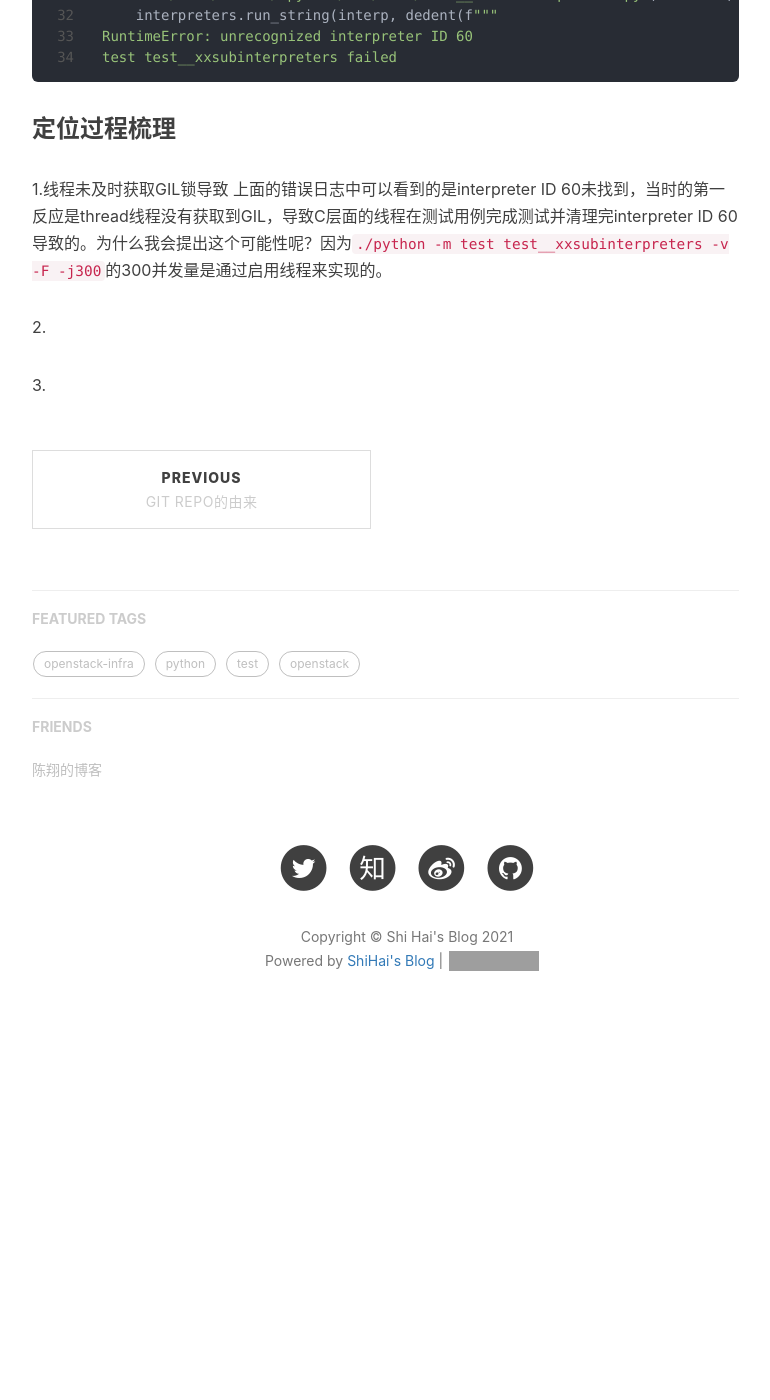
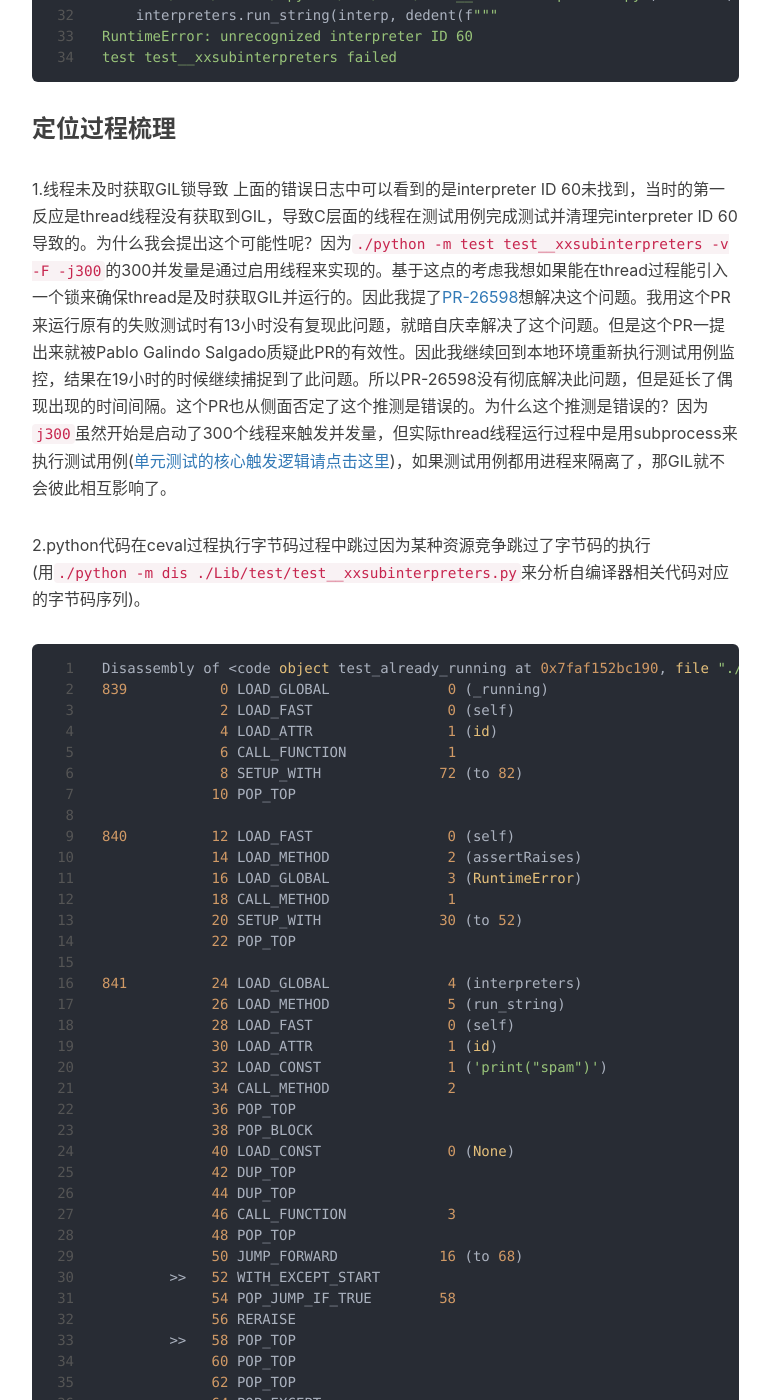
Before and after one commit to shihai1991/shihai1991.github.io, a Jekyll site: the page built from _posts/2021-08-22-python子编译器资源竞争问题.md, in a window 1280 px wide and 1400 px high, scrolled down 1552 px. Shown: the whole window, without its empty margins (233-1003 px from the left). Built offline with Jekyll 4.4.1, drawn with Linux system fonts in a browser that asks for light colours; nearby versions of some CDN libraries; comment, search, counter and statistics services are not loaded; before the commit the page ends 2617 px from its top, so only the background shows below that; some of the changed text lies outside the part shown; grey boxes are pictures that could not be loaded.

Commit message:
Update 2021-08-22-python子编译器资源竞争问题.md

````diff
--- a/_posts/2021-08-22-python子编译器资源竞争问题.md
+++ b/_posts/2021-08-22-python子编译器资源竞争问题.md
@@ -56,8 +56,64 @@ test test__xxsubinterpreters failed
 
 ### 定位过程梳理
 1.线程未及时获取GIL锁导致
-上面的错误日志中可以看到的是interpreter ID 60未找到，当时的第一反应是thread线程没有获取到GIL，导致C层面的线程在测试用例完成测试并清理完interpreter ID 60导致的。为什么我会提出这个可能性呢？因为`./python -m test test__xxsubinterpreters -v -F -j300`的300并发量是通过启用线程来实现的。
+上面的错误日志中可以看到的是interpreter ID 60未找到，当时的第一反应是thread线程没有获取到GIL，导致C层面的线程在测试用例完成测试并清理完interpreter ID 60导致的。为什么我会提出这个可能性呢？因为`./python -m test test__xxsubinterpreters -v -F -j300`的300并发量是通过启用线程来实现的。基于这点的考虑我想如果能在thread过程能引入一个锁来确保thread是及时获取GIL并运行的。因此我提了[PR-26598](https://github.com/python/cpython/pull/26598)想解决这个问题。我用这个PR来运行原有的失败测试时有13小时没有复现此问题，就暗自庆幸解决了这个问题。但是这个PR一提出来就被Pablo Galindo Salgado质疑此PR的有效性。因此我继续回到本地环境重新执行测试用例监控，结果在19小时的时候继续捕捉到了此问题。所以PR-26598没有彻底解决此问题，但是延长了偶现出现的时间间隔。这个PR也从侧面否定了这个推测是错误的。为什么这个推测是错误的？因为`j300`虽然开始是启动了300个线程来触发并发量，但实际thread线程运行过程中是用subprocess来执行测试用例([单元测试的核心触发逻辑请点击这里](https://github.com/python/cpython/blob/main/Lib/test/libregrtest/runtest_mp.py#L55))，如果测试用例都用进程来隔离了，那GIL就不会彼此相互影响了。
 
-2.
+2.python代码在ceval过程执行字节码过程中跳过因为某种资源竞争跳过了字节码的执行(用`./python -m dis ./Lib/test/test__xxsubinterpreters.py`来分析自编译器相关代码对应的字节码序列)。
+```python
+Disassembly of <code object test_already_running at 0x7faf152bc190, file "./Lib/test/test__xxsubinterpreters.py", line 838>:
+839           0 LOAD_GLOBAL              0 (_running)
+              2 LOAD_FAST                0 (self)
+              4 LOAD_ATTR                1 (id)
+              6 CALL_FUNCTION            1
+              8 SETUP_WITH              72 (to 82)
+             10 POP_TOP
+
+840          12 LOAD_FAST                0 (self)
+             14 LOAD_METHOD              2 (assertRaises)
+             16 LOAD_GLOBAL              3 (RuntimeError)
+             18 CALL_METHOD              1
+             20 SETUP_WITH              30 (to 52)
+             22 POP_TOP
+
+841          24 LOAD_GLOBAL              4 (interpreters)
+             26 LOAD_METHOD              5 (run_string)
+             28 LOAD_FAST                0 (self)
+             30 LOAD_ATTR                1 (id)
+             32 LOAD_CONST               1 ('print("spam")')
+             34 CALL_METHOD              2
+             36 POP_TOP
+             38 POP_BLOCK
+             40 LOAD_CONST               0 (None)
+             42 DUP_TOP
+             44 DUP_TOP
+             46 CALL_FUNCTION            3
+             48 POP_TOP
+             50 JUMP_FORWARD            16 (to 68)
+        >>   52 WITH_EXCEPT_START
+             54 POP_JUMP_IF_TRUE        58
+             56 RERAISE
+        >>   58 POP_TOP
+             60 POP_TOP
+             62 POP_TOP
+             64 POP_EXCEPT
+             66 POP_TOP
+        >>   68 POP_BLOCK
+             70 LOAD_CONST               0 (None)
+             72 DUP_TOP
+             74 DUP_TOP
+             76 CALL_FUNCTION            3
+             78 POP_TOP
+             80 JUMP_FORWARD            16 (to 98)
+        >>   82 WITH_EXCEPT_START
+             84 POP_JUMP_IF_TRUE        88
+             86 RERAISE
+        >>   88 POP_TOP
+             90 POP_TOP
+             92 POP_TOP
+             94 POP_EXCEPT
+             96 POP_TOP
+        >>   98 LOAD_CONST               0 (None)
+            100 RETURN_VALUE
+```
 
 3.
````
